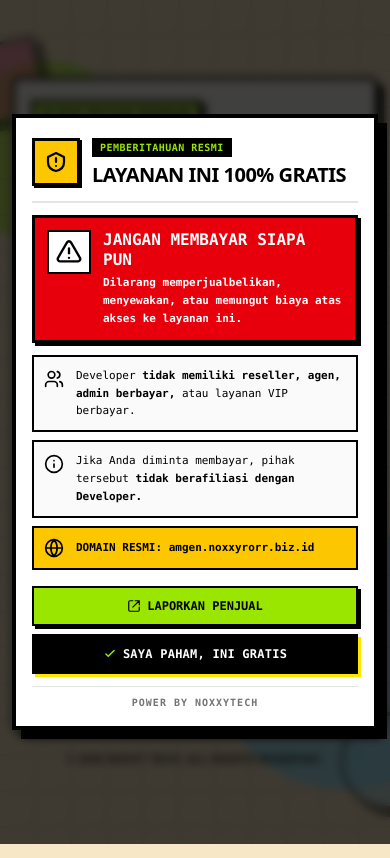
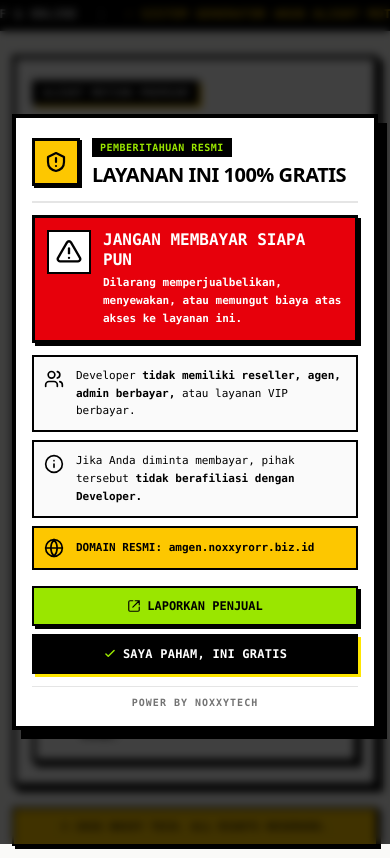
Before and after one commit to faymantap-bos/yahahahs, a website: page index.html in a window 390 px wide. Drawn offline with Linux system fonts and the light colour scheme.

Commit message:
Update index.html

```diff
--- a/index.html
+++ b/index.html
@@ -3,15 +3,15 @@
 <head>
   <meta charset="utf-8">
   <meta name="viewport" content="width=device-width, initial-scale=1, viewport-fit=cover">
-  <meta name="theme-color" content="#f7e7c6">
+  <meta name="theme-color" content="#fdc700">
   <link rel="icon" type="image/png" href="https://files.catbox.moe/1cd6ij.png">
   <title>AM Generator</title>
   <style>
     :root {
       color-scheme: light;
-      font-family: Arial, Helvetica, sans-serif;
-      background: #f7e7c6;
-      color: #111111;
+      font-family: ui-sans-serif, system-ui, sans-serif, "Apple Color Emoji", "Segoe UI Emoji", "Segoe UI Symbol", "Noto Color Emoji";
+      background: #fafaf8;
+      color: #000000;
       -webkit-text-size-adjust: 100%;
       text-size-adjust: 100%;
     }
@@ -28,47 +28,81 @@
       flex-direction: column;
       align-items: center;
       overflow-x: hidden;
-      padding: max(20px, env(safe-area-inset-top)) max(20px, env(safe-area-inset-right)) max(20px, env(safe-area-inset-bottom)) max(20px, env(safe-area-inset-left));
-      background-color: #f7e7c6;
-      background-image:
-        linear-gradient(rgba(17, 17, 17, .075) 2px, transparent 2px),
-        linear-gradient(90deg, rgba(17, 17, 17, .075) 2px, transparent 2px),
-        radial-gradient(circle at 12% 18%, rgba(184, 240, 74, .78) 0 90px, transparent 92px),
-        radial-gradient(circle at 88% 78%, rgba(158, 232, 255, .8) 0 130px, transparent 132px),
-        repeating-linear-gradient(135deg, transparent 0 22px, rgba(17, 17, 17, .025) 22px 24px);
-      background-size: 36px 36px, 36px 36px, auto, auto, auto;
-      background-position: -2px -2px, -2px -2px, center, center, center;
+      padding: 0 max(20px, env(safe-area-inset-right)) max(20px, env(safe-area-inset-bottom)) max(20px, env(safe-area-inset-left));
+      background: #fafaf8;
       isolation: isolate;
     }
 
     body::before,
     body::after {
-      content: "";
-      position: fixed;
-      z-index: 0;
-      pointer-events: none;
+      display: none;
     }
 
-    body::before {
-      top: 12%;
-      left: clamp(-44px, 3vw, 54px);
-      width: clamp(72px, 9vw, 120px);
-      aspect-ratio: 1;
-      border: 4px solid #111111;
-      background: #ff4f9a;
-      box-shadow: 8px 8px 0 #111111;
-      transform: rotate(-12deg);
+    .status-ticker {
+      position: relative;
+      z-index: 2;
+      width: 100vw;
+      flex: 0 0 auto;
+      overflow: hidden;
+      margin-bottom: 24px;
+      padding-top: env(safe-area-inset-top);
+      border-bottom: 3px solid #000000;
+      background: #000000;
+      color: #ffffff;
+      font-family: ui-monospace, SFMono-Regular, Menlo, Monaco, Consolas, "Liberation Mono", "Courier New", monospace;
+      font-size: 12px;
+      font-weight: 800;
+      letter-spacing: .05em;
+      white-space: nowrap;
     }
 
-    body::after {
-      right: clamp(-52px, 4vw, 68px);
-      bottom: 10%;
-      width: clamp(90px, 12vw, 160px);
-      aspect-ratio: 1;
-      border: 4px solid #111111;
+    .ticker-viewport {
+      overflow: hidden;
+      padding: 7px 0;
+    }
+
+    .ticker-track {
+      display: flex;
+      width: max-content;
+      will-change: transform;
+      animation: ticker-scroll 28s linear infinite;
+    }
+
+    .status-ticker:hover .ticker-track { animation-play-state: paused; }
+
+    .ticker-group {
+      display: flex;
+      flex: 0 0 auto;
+      align-items: center;
+      gap: 20px;
+      padding: 0 16px;
+    }
+
+    .ticker-item {
+      display: inline-flex;
+      align-items: center;
+      gap: 8px;
+    }
+
+    .ticker-dot {
+      width: 10px;
+      height: 10px;
+      flex: 0 0 10px;
       border-radius: 50%;
-      background: #9ee8ff;
-      box-shadow: 8px 8px 0 #111111;
+      background: #9ae600;
+      animation: ticker-pulse 1.4s ease-in-out infinite;
+    }
+
+    .ticker-highlight { color: #fdc700; }
+    .ticker-separator { color: #737373; }
+
+    @keyframes ticker-scroll {
+      to { transform: translateX(-33.3333%); }
+    }
+
+    @keyframes ticker-pulse {
+      0%, 100% { opacity: 1; transform: scale(1); }
+      50% { opacity: .4; transform: scale(.72); }
     }
 
     body > .card,
@@ -81,18 +115,18 @@
       width: min(100%, 760px);
       margin-top: auto;
       padding: clamp(24px, 5vw, 40px);
-      border: 4px solid #111111;
-      border-radius: 8px;
-      background: #fffdf5;
-      box-shadow: 10px 10px 0 #111111;
+      border: 4px solid #000000;
+      border-radius: 0;
+      background: #ffffff;
+      box-shadow: 6px 6px 0 #000000;
     }
 
     h1 {
       margin: 0 0 8px;
       max-width: 100%;
-      font-size: clamp(32px, 8vw, 56px);
-      line-height: .96;
-      letter-spacing: -.065em;
+      font-size: clamp(32px, 8vw, 52px);
+      line-height: 1;
+      letter-spacing: -.045em;
       text-transform: uppercase;
       overflow-wrap: anywhere;
     }
@@ -103,18 +137,20 @@
       width: 14px;
       height: 14px;
       margin-left: 8px;
-      background: #ff4f9a;
-      border: 3px solid #111111;
+      background: #fdc700;
+      border: 3px solid #000000;
       vertical-align: top;
     }
 
     .eyebrow {
       display: inline-block;
-      margin: 0 0 18px;
-      padding: 5px 8px;
-      border: 3px solid #111111;
-      background: #b8f04a;
-      box-shadow: 4px 4px 0 #111111;
+      margin: 0 0 16px;
+      padding: 5px 9px;
+      border: 2px solid #000000;
+      background: #000000;
+      color: #ffffff;
+      box-shadow: 3px 3px 0 #fdc700;
+      font-family: ui-monospace, SFMono-Regular, Menlo, Monaco, Consolas, "Liberation Mono", "Courier New", monospace;
       font-size: 11px;
       font-weight: 900;
       letter-spacing: .12em;
@@ -122,15 +158,16 @@
 
     .subtitle {
       margin: 0 0 clamp(20px, 4vw, 28px);
-      font-size: clamp(15px, 2.5vw, 17px);
-      font-weight: 700;
-      line-height: 1.45;
+      font-family: ui-monospace, SFMono-Regular, Menlo, Monaco, Consolas, "Liberation Mono", "Courier New", monospace;
+      font-size: clamp(13px, 2.5vw, 15px);
+      font-weight: 600;
+      line-height: 1.6;
     }
 
     button, a.button {
       width: 100%;
-      border: 4px solid #111111;
-      border-radius: 6px;
+      border: 3px solid #000000;
+      border-radius: 0;
       padding: 14px 16px;
       font: inherit;
       font-weight: 900;
@@ -141,12 +178,12 @@
       touch-action: manipulation;
       -webkit-tap-highlight-color: transparent;
       text-decoration: none;
-      box-shadow: 6px 6px 0 #111111;
+      box-shadow: 4px 4px 0 #000000;
       transition: transform .1s ease, box-shadow .1s ease, background .1s ease;
     }
 
-    button { min-height: 52px; background: #ffcc33; color: #111111; }
-    button:active:not(:disabled) { transform: translate(4px, 4px); box-shadow: 2px 2px 0 #111111; }
+    button { min-height: 52px; background: #9ae600; color: #000000; }
+    button:active:not(:disabled) { transform: translate(3px, 3px); box-shadow: 1px 1px 0 #000000; }
     button:focus,
     button:focus-visible,
     a:focus,
@@ -154,26 +191,28 @@
     button:disabled { opacity: .55; cursor: wait; }
 
     @media (hover: hover) and (pointer: fine) {
-      button:hover { background: #ff4f9a; }
+      button:hover { background: #bef264; }
     }
 
     .status {
       min-height: 24px;
       margin: 20px 0 0;
+      font-family: ui-monospace, SFMono-Regular, Menlo, Monaco, Consolas, "Liberation Mono", "Courier New", monospace;
+      font-size: 13px;
       font-weight: 800;
       line-height: 1.4;
       overflow-wrap: anywhere;
     }
-    .status.error { color: #c51f36; }
+    .status.error { color: #dc2626; }
 
     .progress-panel {
       display: none;
       margin-top: 16px;
       padding: 12px;
-      border: 3px solid #111111;
-      border-radius: 6px;
+      border: 3px solid #000000;
+      border-radius: 0;
       background: #ffffff;
-      box-shadow: 4px 4px 0 #111111;
+      box-shadow: 4px 4px 0 #000000;
     }
 
     .progress-panel.is-visible { display: block; }
@@ -184,6 +223,7 @@
       justify-content: space-between;
       gap: 12px;
       margin-bottom: 9px;
+      font-family: ui-monospace, SFMono-Regular, Menlo, Monaco, Consolas, "Liberation Mono", "Courier New", monospace;
       font-size: 12px;
       font-weight: 900;
       text-transform: uppercase;
@@ -192,27 +232,27 @@
     .progress-track {
       height: 24px;
       overflow: hidden;
-      border: 3px solid #111111;
-      background: #fffdf5;
+      border: 3px solid #000000;
+      background: #fafafa;
     }
 
     .progress-fill {
       width: 0;
       height: 100%;
-      background: #b8f04a;
+      background: #9ae600;
       transition: width .4s ease;
     }
 
-    .progress-panel.error .progress-fill { background: #ff4f9a; }
+    .progress-panel.error .progress-fill { background: #ef4444; }
 
     .result {
       display: none;
       width: 100%;
       margin-top: 20px;
       overflow: hidden;
-      border: 4px solid #111111;
-      border-radius: 6px;
-      box-shadow: 6px 6px 0 #111111;
+      border: 4px solid #000000;
+      border-radius: 0;
+      box-shadow: 5px 5px 0 #000000;
     }
 
     .result.is-visible { display: block; }
@@ -220,10 +260,10 @@
     .login-guide {
       margin-top: 24px;
       padding: clamp(16px, 3vw, 20px);
-      border: 4px solid #111111;
-      border-radius: 6px;
-      background: #b8f04a;
-      box-shadow: 6px 6px 0 #111111;
+      border: 4px solid #000000;
+      border-radius: 0;
+      background: #ffffff;
+      box-shadow: 5px 5px 0 #000000;
     }
 
     .login-guide h2 {
@@ -233,6 +273,8 @@
       line-height: 1.15;
       letter-spacing: -.02em;
       text-transform: uppercase;
+      padding-bottom: 10px;
+      border-bottom: 2px solid #000000;
     }
 
     .login-guide ol {
@@ -242,6 +284,7 @@
 
     .login-guide li {
       padding-left: 5px;
+      font-family: ui-monospace, SFMono-Regular, Menlo, Monaco, Consolas, "Liberation Mono", "Courier New", monospace;
       font-size: clamp(13px, 2.3vw, 15px);
       font-weight: 700;
       line-height: 1.5;
@@ -251,11 +294,11 @@
 
     .login-guide li::marker { font-weight: 900; }
 
-    .row { padding: 14px 15px; border-bottom: 4px solid #111111; }
-    .row:nth-child(odd) { background: #9ee8ff; }
+    .row { padding: 14px 15px; border-bottom: 4px solid #000000; }
+    .row:nth-child(odd) { background: #fafafa; }
     .row:nth-child(even) { background: #ffffff; }
     .row:last-child { border-bottom: 0; }
-    .label { display: block; margin-bottom: 5px; font-size: 11px; font-weight: 900; text-transform: uppercase; letter-spacing: .12em; }
+    .label { display: block; margin-bottom: 5px; font-family: ui-monospace, SFMono-Regular, Menlo, Monaco, Consolas, "Liberation Mono", "Courier New", monospace; font-size: 11px; font-weight: 900; text-transform: uppercase; letter-spacing: .12em; }
     .value-line { display: flex; align-items: center; gap: 12px; }
     .value {
       min-width: 0;
@@ -266,12 +309,17 @@
       font-weight: 800;
       line-height: 1.4;
     }
-    a { color: #111111; text-decoration-thickness: 3px; text-underline-offset: 3px; }
+    a { color: #000000; text-decoration-thickness: 2px; text-underline-offset: 3px; }
 
     .credit {
       width: min(100%, 760px);
       margin: 20px 0 0;
       margin-bottom: auto;
+      padding: 10px 12px;
+      border: 2px solid #000000;
+      background: #fdc700;
+      box-shadow: 3px 3px 0 #000000;
+      font-family: ui-monospace, SFMono-Regular, Menlo, Monaco, Consolas, "Liberation Mono", "Courier New", monospace;
       text-align: center;
       font-size: 12px;
       font-weight: 900;
@@ -285,18 +333,18 @@
       min-width: 64px;
       min-height: 40px;
       padding: 7px 10px;
-      border: 3px solid #111111;
-      border-radius: 4px;
-      background: #ffcc33;
-      color: #111111;
-      box-shadow: 3px 3px 0 #111111;
+      border: 2px solid #000000;
+      border-radius: 0;
+      background: #fdc700;
+      color: #000000;
+      box-shadow: 3px 3px 0 #000000;
       font-size: 11px;
       font-weight: 900;
       text-transform: uppercase;
       cursor: pointer;
     }
 
-    .copy-button:active { transform: translate(2px, 2px); box-shadow: 1px 1px 0 #111111; }
+    .copy-button:active { transform: translate(2px, 2px); box-shadow: 1px 1px 0 #000000; }
 
     body.notice-open { overflow: hidden; }
 
@@ -535,57 +583,42 @@
         display: grid;
         grid-template-columns: repeat(2, minmax(0, 1fr));
       }
-      .row { border-right: 4px solid #111111; }
+      .row { border-right: 4px solid #000000; }
       .row:nth-child(even) { border-right: 0; }
       .row:nth-last-child(-n + 2) { border-bottom: 0; }
     }
 
     @media (max-width: 699px) {
       body {
-        padding: max(16px, env(safe-area-inset-top)) max(16px, env(safe-area-inset-right)) max(16px, env(safe-area-inset-bottom)) max(16px, env(safe-area-inset-left));
+        padding: 0 max(16px, env(safe-area-inset-right)) max(16px, env(safe-area-inset-bottom)) max(16px, env(safe-area-inset-left));
       }
 
       .card {
         padding: clamp(22px, 6vw, 30px);
-        box-shadow: 7px 7px 0 #111111;
-      }
-
-      body::before {
-        top: 5%;
-        left: -38px;
-        opacity: .7;
-      }
-
-      body::after {
-        right: -48px;
-        bottom: 4%;
-        opacity: .72;
+        box-shadow: 6px 6px 0 #000000;
       }
     }
 
     @media (max-width: 420px) {
       body {
-        padding: max(12px, env(safe-area-inset-top)) max(12px, env(safe-area-inset-right)) max(12px, env(safe-area-inset-bottom)) max(12px, env(safe-area-inset-left));
+        padding: 0 max(12px, env(safe-area-inset-right)) max(12px, env(safe-area-inset-bottom)) max(12px, env(safe-area-inset-left));
       }
 
       .card {
         padding: 20px 16px;
-        border-width: 3px;
-        box-shadow: 6px 6px 0 #111111;
+        box-shadow: 5px 5px 0 #000000;
       }
 
       h1 { font-size: clamp(30px, 12vw, 42px); }
       h1::after { width: 11px; height: 11px; border-width: 2px; }
       .eyebrow { margin-bottom: 16px; font-size: 10px; letter-spacing: .09em; }
-      .status { font-size: 14px; }
+      .status { font-size: 13px; }
       .progress-header { font-size: 11px; }
       .row { padding: 13px 12px; }
       .value-line { align-items: stretch; flex-direction: column; }
       .copy-button { width: 100%; }
-      .login-guide { border-width: 3px; box-shadow: 5px 5px 0 #111111; }
+      .login-guide { box-shadow: 4px 4px 0 #000000; }
       .credit { font-size: 10px; line-height: 1.5; }
-      body::before,
-      body::after { opacity: .45; }
 
     }
 
@@ -594,6 +627,10 @@
         scroll-behavior: auto !important;
         transition-duration: .01ms !important;
       }
+
+      .ticker-track,
+      .ticker-dot { animation: none !important; }
+      .ticker-group:nth-child(n + 2) { display: none; }
     }
   </style>
 </head>
@@ -664,6 +701,47 @@
       </div>
       <p class="notice-brand">Power by Noxxytech</p>
     </section>
+  </div>
+
+  <div
+    class="status-ticker"
+    role="status"
+    aria-label="Status server aktif dan online. Sistem generator akun Alight Motion. Layanan seratus persen gratis."
+  >
+    <div class="ticker-viewport" aria-hidden="true">
+      <div class="ticker-track">
+        <div class="ticker-group">
+          <span class="ticker-item"><span class="ticker-dot"></span>STATUS: SERVER AKTIF &amp; ONLINE</span>
+          <span class="ticker-separator">|</span>
+          <span class="ticker-item ticker-highlight">⚡ SISTEM GENERATOR AKUN ALIGHT MOTION</span>
+          <span class="ticker-separator">•</span>
+          <span class="ticker-item">LAYANAN 100% GRATIS</span>
+          <span class="ticker-separator">•</span>
+          <span class="ticker-item ticker-highlight">POWER BY NOXXYTECH</span>
+          <span class="ticker-separator">•</span>
+        </div>
+        <div class="ticker-group">
+          <span class="ticker-item"><span class="ticker-dot"></span>STATUS: SERVER AKTIF &amp; ONLINE</span>
+          <span class="ticker-separator">|</span>
+          <span class="ticker-item ticker-highlight">⚡ SISTEM GENERATOR AKUN ALIGHT MOTION</span>
+          <span class="ticker-separator">•</span>
+          <span class="ticker-item">LAYANAN 100% GRATIS</span>
+          <span class="ticker-separator">•</span>
+          <span class="ticker-item ticker-highlight">POWER BY NOXXYTECH</span>
+          <span class="ticker-separator">•</span>
+        </div>
+        <div class="ticker-group">
+          <span class="ticker-item"><span class="ticker-dot"></span>STATUS: SERVER AKTIF &amp; ONLINE</span>
+          <span class="ticker-separator">|</span>
+          <span class="ticker-item ticker-highlight">⚡ SISTEM GENERATOR AKUN ALIGHT MOTION</span>
+          <span class="ticker-separator">•</span>
+          <span class="ticker-item">LAYANAN 100% GRATIS</span>
+          <span class="ticker-separator">•</span>
+          <span class="ticker-item ticker-highlight">POWER BY NOXXYTECH</span>
+          <span class="ticker-separator">•</span>
+        </div>
+      </div>
+    </div>
   </div>
 
   <main id="appCard" class="card">
```
